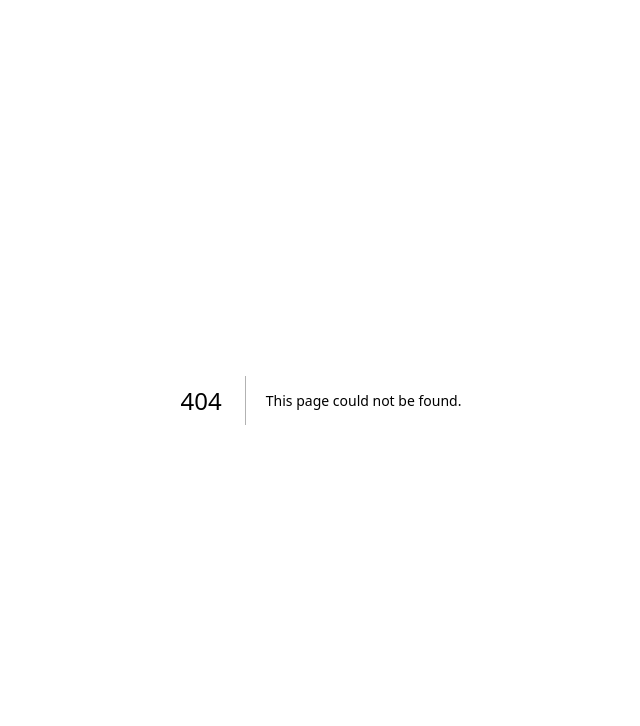
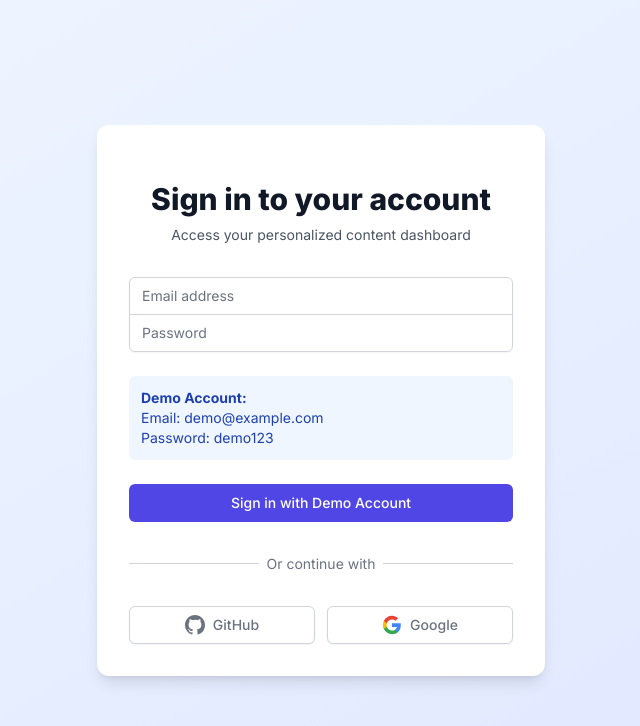
Before and after one commit to 1234-ad/personalized-content-dashboard, a Next.js app: page /auth/signin in a window 1280 px wide. Before the commit this address had no page. Shown: the top 726 px of the page, without its empty margins (319-959 px from the left). Built offline with nearby package versions, Linux system fonts and the light colour scheme.

Commit message:
Add custom sign-in page with multiple authentication options

```diff
--- /dev/null
+++ b/app/auth/signin/page.tsx
@@ -0,0 +1,151 @@
+'use client'
+
+import { useState } from 'react'
+import { signIn, getSession } from 'next-auth/react'
+import { useRouter } from 'next/navigation'
+import { motion } from 'framer-motion'
+
+export default function SignIn() {
+  const [email, setEmail] = useState('')
+  const [password, setPassword] = useState('')
+  const [loading, setLoading] = useState(false)
+  const [error, setError] = useState('')
+  const router = useRouter()
+
+  const handleCredentialsSignIn = async (e: React.FormEvent) => {
+    e.preventDefault()
+    setLoading(true)
+    setError('')
+
+    try {
+      const result = await signIn('credentials', {
+        email,
+        password,
+        redirect: false,
+      })
+
+      if (result?.error) {
+        setError('Invalid credentials. Try demo@example.com / demo123')
+      } else {
+        router.push('/')
+      }
+    } catch (error) {
+      setError('An error occurred during sign in')
+    } finally {
+      setLoading(false)
+    }
+  }
+
+  const handleProviderSignIn = async (provider: string) => {
+    setLoading(true)
+    await signIn(provider, { callbackUrl: '/' })
+  }
+
+  return (
+    <div className="min-h-screen flex items-center justify-center bg-gradient-to-br from-blue-50 to-indigo-100 dark:from-gray-900 dark:to-gray-800">
+      <motion.div
+        initial={{ opacity: 0, y: 20 }}
+        animate={{ opacity: 1, y: 0 }}
+        transition={{ duration: 0.5 }}
+        className="max-w-md w-full space-y-8 p-8 bg-white dark:bg-gray-800 rounded-xl shadow-lg"
+      >
+        <div>
+          <h2 className="mt-6 text-center text-3xl font-extrabold text-gray-900 dark:text-white">
+            Sign in to your account
+          </h2>
+          <p className="mt-2 text-center text-sm text-gray-600 dark:text-gray-400">
+            Access your personalized content dashboard
+          </p>
+        </div>
+
+        {/* Demo Credentials Form */}
+        <form className="mt-8 space-y-6" onSubmit={handleCredentialsSignIn}>
+          <div className="rounded-md shadow-sm -space-y-px">
+            <div>
+              <input
+                type="email"
+                required
+                value={email}
+                onChange={(e) => setEmail(e.target.value)}
+                className="appearance-none rounded-none relative block w-full px-3 py-2 border border-gray-300 placeholder-gray-500 text-gray-900 rounded-t-md focus:outline-none focus:ring-indigo-500 focus:border-indigo-500 focus:z-10 sm:text-sm dark:bg-gray-700 dark:border-gray-600 dark:text-white"
+                placeholder="Email address"
+              />
+            </div>
+            <div>
+              <input
+                type="password"
+                required
+                value={password}
+                onChange={(e) => setPassword(e.target.value)}
+                className="appearance-none rounded-none relative block w-full px-3 py-2 border border-gray-300 placeholder-gray-500 text-gray-900 rounded-b-md focus:outline-none focus:ring-indigo-500 focus:border-indigo-500 focus:z-10 sm:text-sm dark:bg-gray-700 dark:border-gray-600 dark:text-white"
+                placeholder="Password"
+              />
+            </div>
+          </div>
+
+          {error && (
+            <div className="text-red-600 text-sm text-center">{error}</div>
+          )}
+
+          <div className="bg-blue-50 dark:bg-blue-900/20 p-3 rounded-md">
+            <p className="text-sm text-blue-800 dark:text-blue-200">
+              <strong>Demo Account:</strong><br />
+              Email: demo@example.com<br />
+              Password: demo123
+            </p>
+          </div>
+
+          <div>
+            <button
+              type="submit"
+              disabled={loading}
+              className="group relative w-full flex justify-center py-2 px-4 border border-transparent text-sm font-medium rounded-md text-white bg-indigo-600 hover:bg-indigo-700 focus:outline-none focus:ring-2 focus:ring-offset-2 focus:ring-indigo-500 disabled:opacity-50"
+            >
+              {loading ? 'Signing in...' : 'Sign in with Demo Account'}
+            </button>
+          </div>
+        </form>
+
+        {/* Divider */}
+        <div className="mt-6">
+          <div className="relative">
+            <div className="absolute inset-0 flex items-center">
+              <div className="w-full border-t border-gray-300 dark:border-gray-600" />
+            </div>
+            <div className="relative flex justify-center text-sm">
+              <span className="px-2 bg-white dark:bg-gray-800 text-gray-500">Or continue with</span>
+            </div>
+          </div>
+        </div>
+
+        {/* Social Sign In */}
+        <div className="mt-6 grid grid-cols-2 gap-3">
+          <button
+            onClick={() => handleProviderSignIn('github')}
+            disabled={loading}
+            className="w-full inline-flex justify-center py-2 px-4 border border-gray-300 rounded-md shadow-sm bg-white text-sm font-medium text-gray-500 hover:bg-gray-50 dark:bg-gray-700 dark:border-gray-600 dark:text-gray-300 dark:hover:bg-gray-600"
+          >
+            <svg className="w-5 h-5" fill="currentColor" viewBox="0 0 20 20">
+              <path fillRule="evenodd" d="M10 0C4.477 0 0 4.484 0 10.017c0 4.425 2.865 8.18 6.839 9.504.5.092.682-.217.682-.483 0-.237-.008-.868-.013-1.703-2.782.605-3.369-1.343-3.369-1.343-.454-1.158-1.11-1.466-1.11-1.466-.908-.62.069-.608.069-.608 1.003.07 1.531 1.032 1.531 1.032.892 1.53 2.341 1.088 2.91.832.092-.647.35-1.088.636-1.338-2.22-.253-4.555-1.113-4.555-4.951 0-1.093.39-1.988 1.029-2.688-.103-.253-.446-1.272.098-2.65 0 0 .84-.27 2.75 1.026A9.564 9.564 0 0110 4.844c.85.004 1.705.115 2.504.337 1.909-1.296 2.747-1.027 2.747-1.027.546 1.379.203 2.398.1 2.651.64.7 1.028 1.595 1.028 2.688 0 3.848-2.339 4.695-4.566 4.942.359.31.678.921.678 1.856 0 1.338-.012 2.419-.012 2.747 0 .268.18.58.688.482A10.019 10.019 0 0020 10.017C20 4.484 15.522 0 10 0z" clipRule="evenodd" />
+            </svg>
+            <span className="ml-2">GitHub</span>
+          </button>
+
+          <button
+            onClick={() => handleProviderSignIn('google')}
+            disabled={loading}
+            className="w-full inline-flex justify-center py-2 px-4 border border-gray-300 rounded-md shadow-sm bg-white text-sm font-medium text-gray-500 hover:bg-gray-50 dark:bg-gray-700 dark:border-gray-600 dark:text-gray-300 dark:hover:bg-gray-600"
+          >
+            <svg className="w-5 h-5" viewBox="0 0 24 24">
+              <path fill="#4285F4" d="M22.56 12.25c0-.78-.07-1.53-.2-2.25H12v4.26h5.92c-.26 1.37-1.04 2.53-2.21 3.31v2.77h3.57c2.08-1.92 3.28-4.74 3.28-8.09z"/>
+              <path fill="#34A853" d="M12 23c2.97 0 5.46-.98 7.28-2.66l-3.57-2.77c-.98.66-2.23 1.06-3.71 1.06-2.86 0-5.29-1.93-6.16-4.53H2.18v2.84C3.99 20.53 7.7 23 12 23z"/>
+              <path fill="#FBBC05" d="M5.84 14.09c-.22-.66-.35-1.36-.35-2.09s.13-1.43.35-2.09V7.07H2.18C1.43 8.55 1 10.22 1 12s.43 3.45 1.18 4.93l2.85-2.22.81-.62z"/>
+              <path fill="#EA4335" d="M12 5.38c1.62 0 3.06.56 4.21 1.64l3.15-3.15C17.45 2.09 14.97 1 12 1 7.7 1 3.99 3.47 2.18 7.07l3.66 2.84c.87-2.6 3.3-4.53 6.16-4.53z"/>
+            </svg>
+            <span className="ml-2">Google</span>
+          </button>
+        </div>
+      </motion.div>
+    </div>
+  )
+}
```
